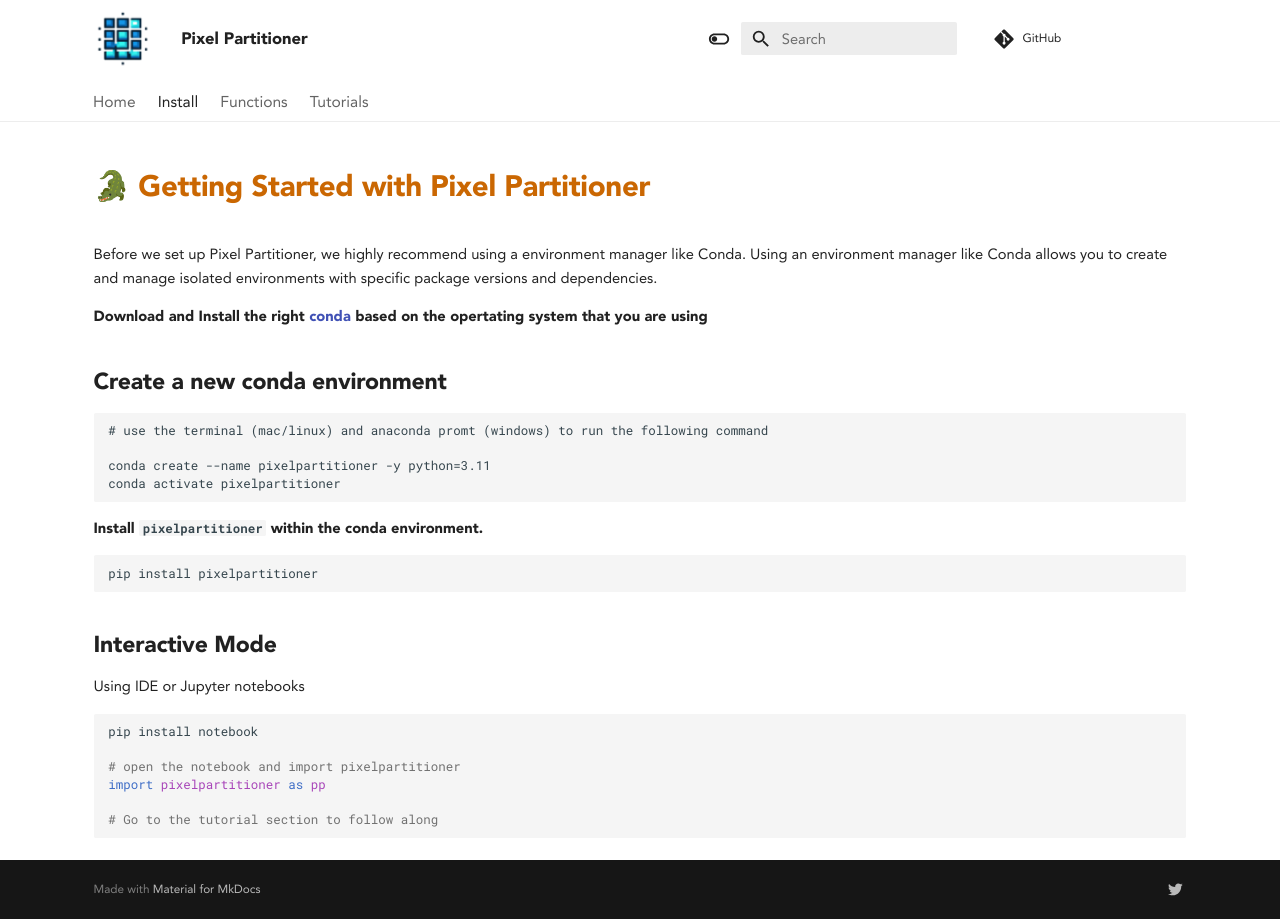
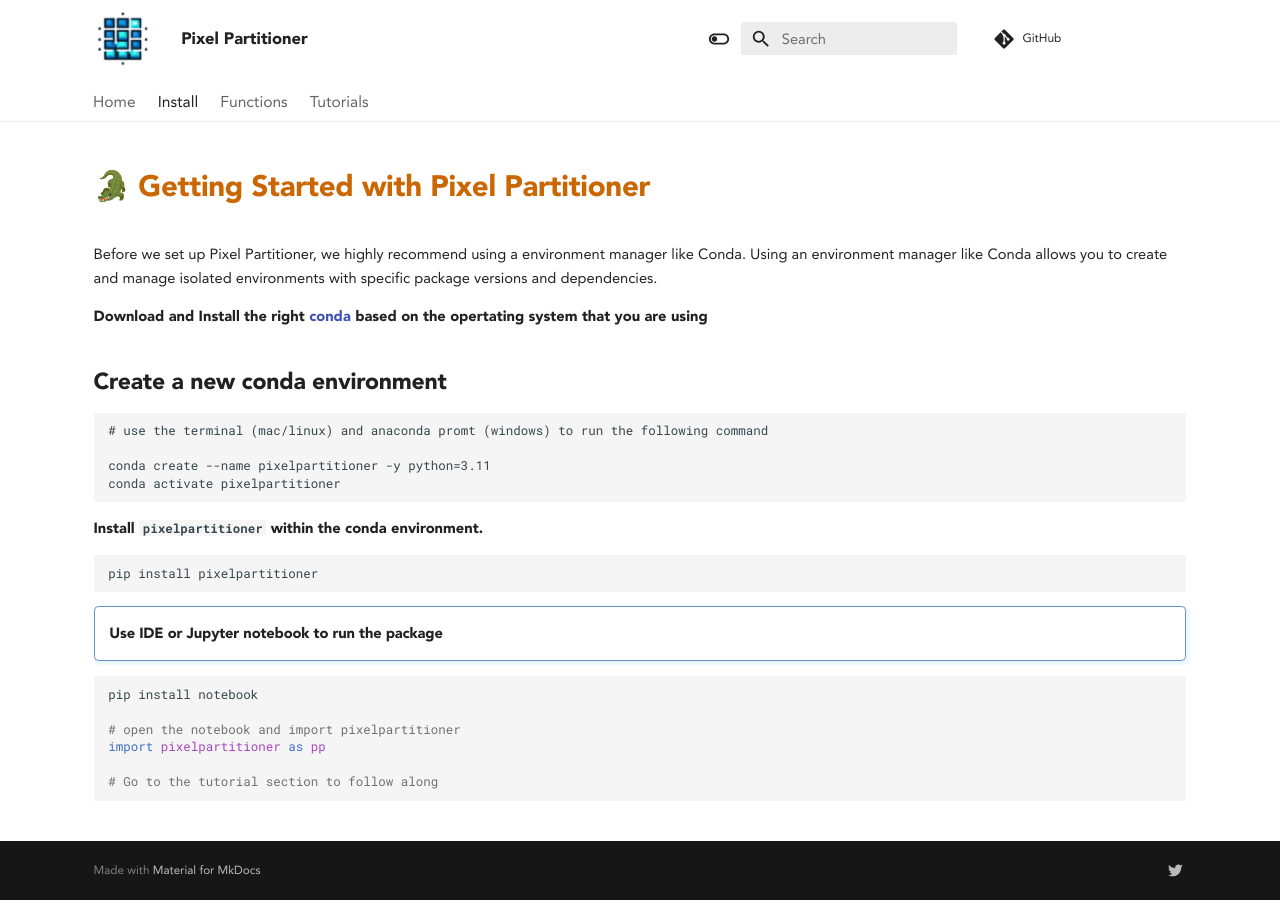
Before and after one commit to nirmallab/pixelpartitioner, an MkDocs documentation site: the page built from docs/install.md, in a window 1280 px wide. Built offline with MkDocs 1.6.1 and Material for MkDocs 9.7.7, drawn with Linux system fonts in a browser that asks for light colours; comment, search, counter and statistics services are not loaded.

Commit message:
update install

````diff
--- a/docs/install.md
+++ b/docs/install.md
@@ -25,8 +25,7 @@ conda activate pixelpartitioner
 pip install pixelpartitioner
 ```
 
-## **Interactive Mode**
-Using IDE or Jupyter notebooks
+#### Use IDE or Jupyter notebook to run the package
 
 ```python
 pip install notebook
````
